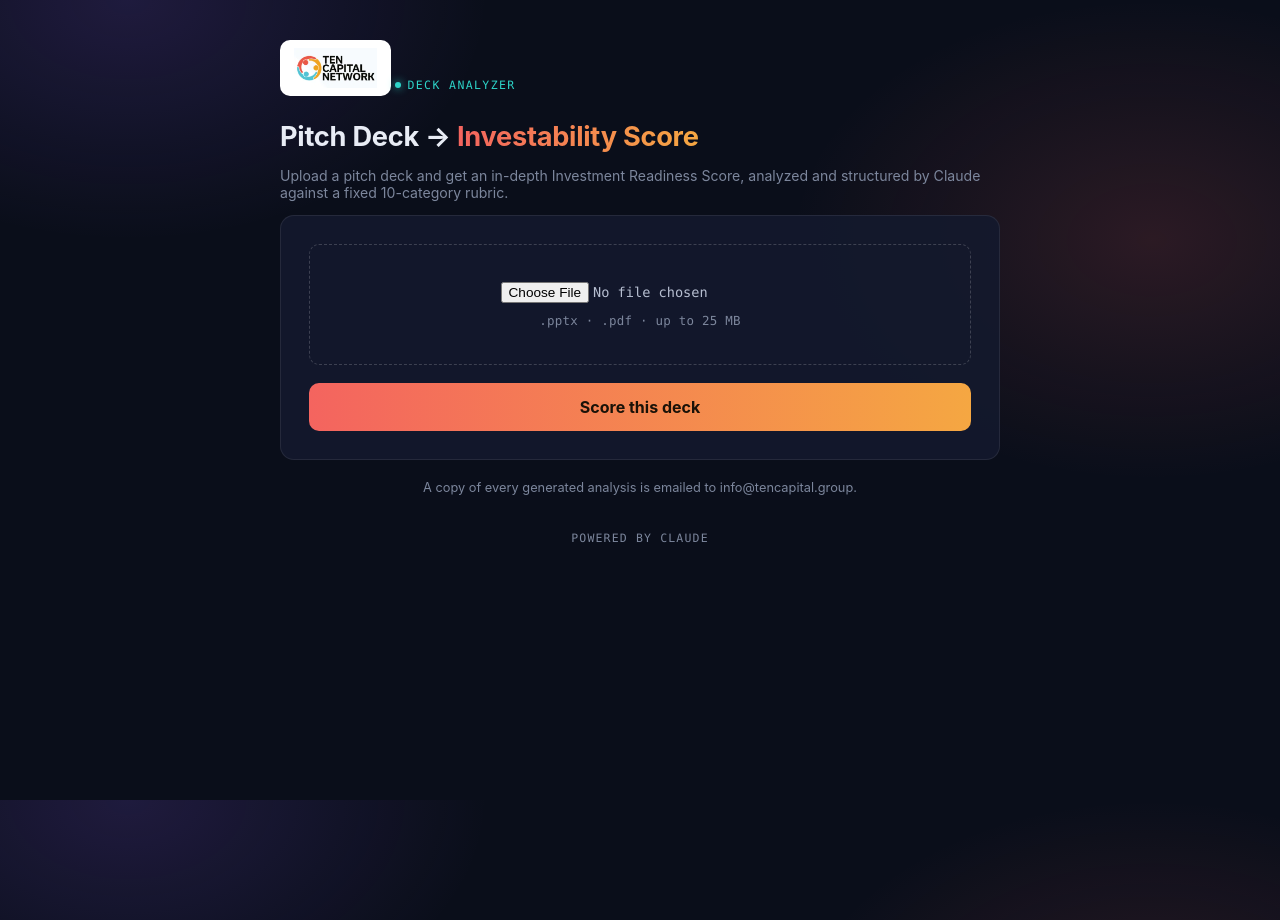
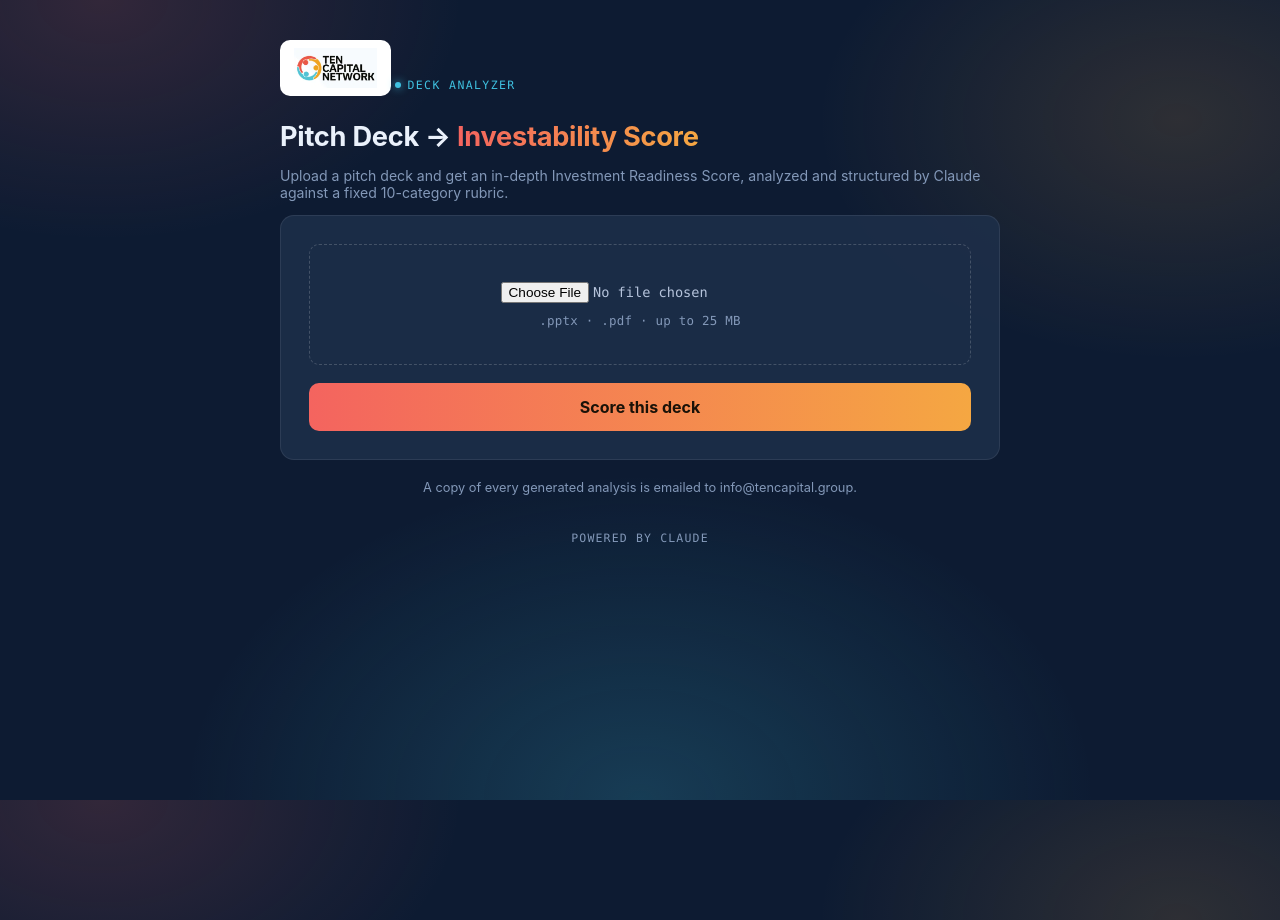
Before and after one commit to Mateo0G/InvestabilityScoring, a FastAPI app: page / in a window 1280 px wide. Run offline with FastAPI, Linux system fonts and the light colour scheme; parts of the project's set-up code (start-up, migrations or seed data) failed here and were passed over; some libraries are stand-ins or nearby versions.

Commit message:
Updated UI color scheme

```diff
--- a/app/templates/base.html
+++ b/app/templates/base.html
@@ -6,16 +6,17 @@
   <title>{% block title %}Investor Scoring{% endblock %}</title>
   <style>
     :root {
-      --bg: #0a0e1a;
-      --bg-glow-1: rgba(139, 92, 246, 0.16);
-      --bg-glow-2: rgba(244, 100, 95, 0.14);
-      --card-bg: rgba(20, 26, 46, 0.88);
+      --bg: #0d1b32;
+      --bg-glow-1: rgba(244, 100, 95, 0.16);
+      --bg-glow-2: rgba(245, 167, 66, 0.14);
+      --bg-glow-3: rgba(63, 193, 224, 0.20);
+      --card-bg: rgba(30, 47, 74, 0.85);
       --card-border: rgba(255, 255, 255, 0.08);
-      --track-bg: rgba(255, 255, 255, 0.06);
-      --text-primary: #e8ecf5;
-      --text-secondary: #b7bfd1;
-      --text-muted: #7c869c;
-      --accent-teal: #2dd4c8;
+      --track-bg: rgba(255, 255, 255, 0.07);
+      --text-primary: #eaf1fb;
+      --text-secondary: #b6c4dc;
+      --text-muted: #8398b8;
+      --accent-teal: #3fc1e0;
       --accent-from: #f4645f;
       --accent-to: #f5a742;
       --error-bg: rgba(244, 100, 95, 0.12);
@@ -35,8 +36,9 @@
       color: var(--text-primary);
       background: var(--bg);
       background-image:
-        radial-gradient(600px 400px at 10% 0%, var(--bg-glow-1), transparent 60%),
-        radial-gradient(600px 400px at 90% 30%, var(--bg-glow-2), transparent 60%);
+        radial-gradient(600px 400px at 8% 0%, var(--bg-glow-1), transparent 60%),
+        radial-gradient(600px 400px at 92% 15%, var(--bg-glow-2), transparent 60%),
+        radial-gradient(700px 500px at 50% 100%, var(--bg-glow-3), transparent 65%);
       background-attachment: fixed;
       min-height: 100vh;
     }
@@ -101,8 +103,8 @@
     }
 
     .success {
-      background: rgba(45, 212, 200, 0.1);
-      border: 1px solid rgba(45, 212, 200, 0.4);
+      background: rgba(63, 193, 224, 0.12);
+      border: 1px solid rgba(63, 193, 224, 0.4);
       color: var(--accent-teal);
       padding: 12px 16px;
       border-radius: 8px;
```
